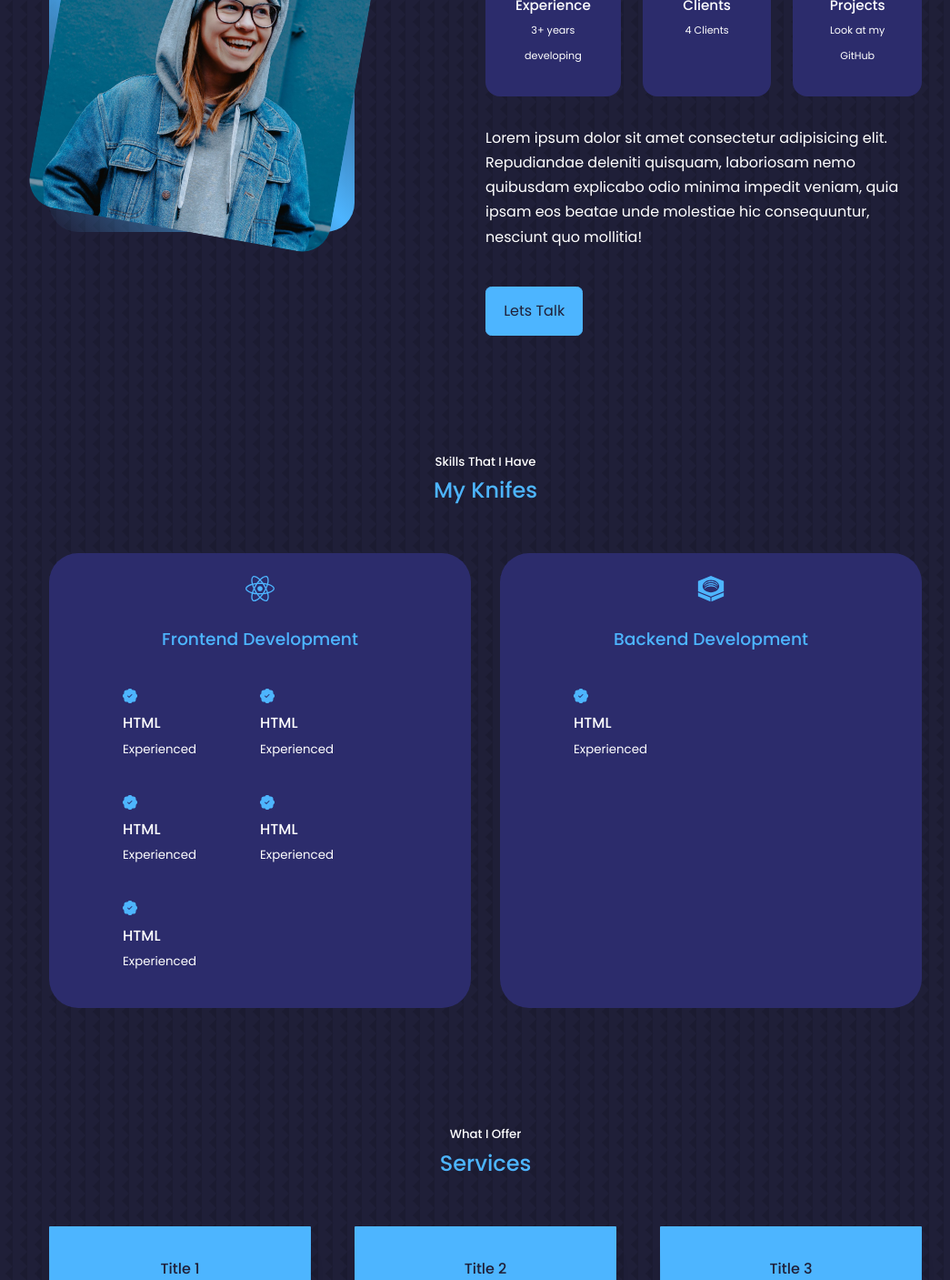
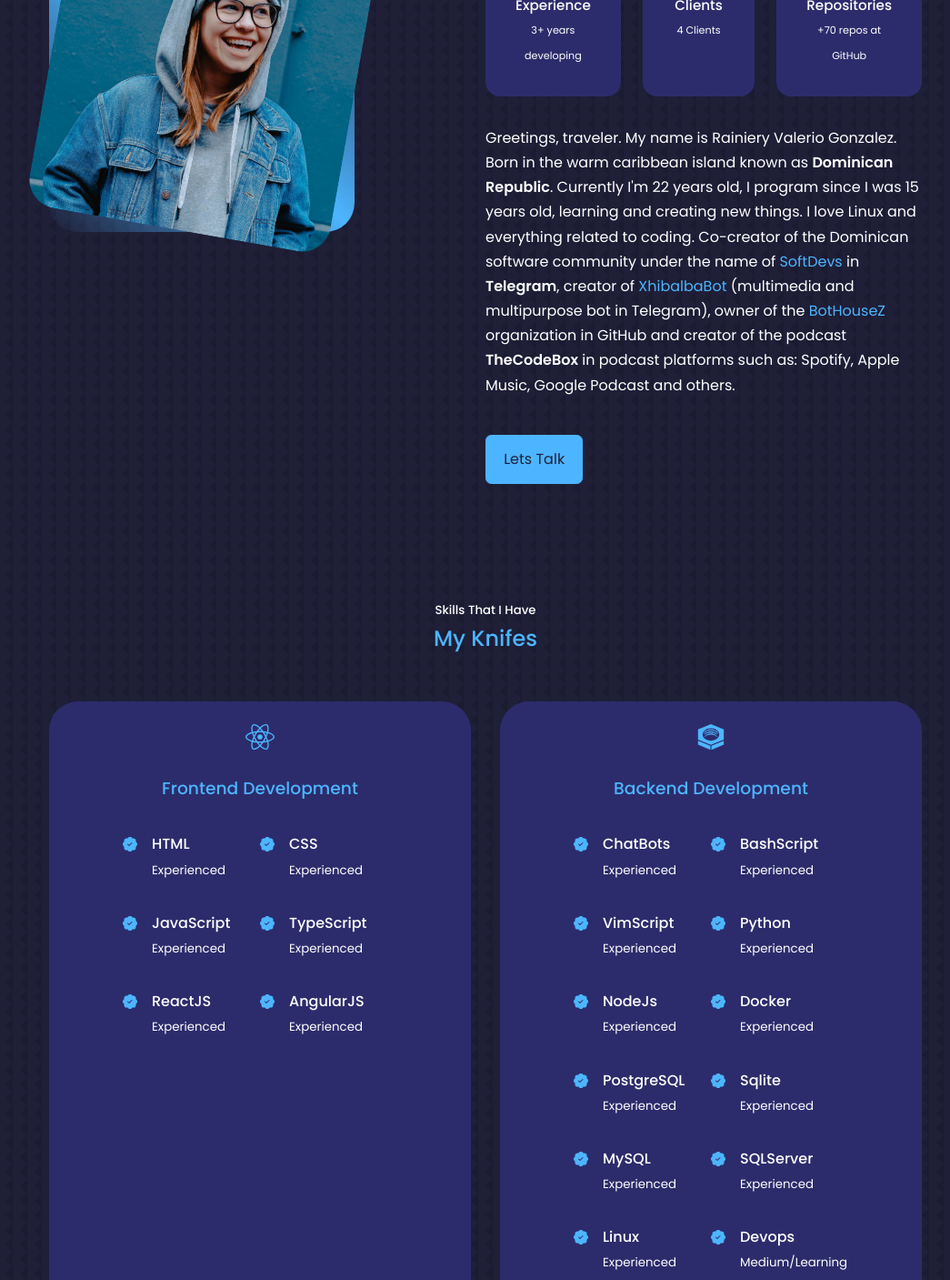
Before and after one commit to Seventty/react_portfolio, a React (Create React App) app: page / in a window 1280 px wide. Shown: the part 1120-2527 px from the top of the page at 91% size, without its empty margins (106-1151 px from the left). Built offline with nearby package versions, Linux system fonts and the light colour scheme.

Commit message:
Nav href fixed

```diff
--- a/src/App.tsx
+++ b/src/App.tsx
@@ -12,7 +12,7 @@
 } from "./components";
 
 const App = () => {
-  return <>
+  return <div id="home">
     <Header/>
     <Nav/>
     <About/>
@@ -22,7 +22,7 @@
     <Testimonials/>
     <Contact/>
     <Footer/>
-  </>;
+  </div>;
 };
 
 export default App;
--- a/src/components/about/About.tsx
+++ b/src/components/about/About.tsx
@@ -31,17 +31,24 @@
             </article>
             <article className="about__card">
               <VscFolderLibrary className="about__icon" />
-              <h5>Projects</h5>
-              <small>Look at my GitHub</small>
+              <h5>Repositories</h5>
+              <small>+70 repos at GitHub</small>
             </article>
           </div>
           <p>
-            Lorem ipsum dolor sit amet consectetur adipisicing elit. Repudiandae
-            deleniti quisquam, laboriosam nemo quibusdam explicabo odio minima
-            impedit veniam, quia ipsam eos beatae unde molestiae hic
-            consequuntur, nesciunt quo mollitia!
+            Greetings, traveler. My name is Rainiery Valerio Gonzalez. Born in
+            the warm caribbean island known as <b>Dominican Republic</b>. Currently I'm 22
+            years old, I program since I was 15 years old, learning and creating
+            new things. I love Linux and everything related to coding.
+            Co-creator of the Dominican software community under the name of
+            <a href="https://t.me/softdevs" className="flag1"> SoftDevs</a> in <b>Telegram</b>, creator of <a href="https://t.me/XhibalbaBot" className="flag2">XhibalbaBot</a> (multimedia and
+            multipurpose bot in Telegram), owner of the <a href="https://www.github.com/botHouseZ" className="flag1">BotHouseZ</a> organization
+            in GitHub and creator of the podcast <b>TheCodeBox</b> in podcast platforms
+            such as: Spotify, Apple Music, Google Podcast and others.
           </p>
-          <a href="#contact" className="btn btn-primary">Lets Talk</a>
+          <a href="#contact" className="btn btn-primary">
+            Lets Talk
+          </a>
         </div>
       </div>
     </section>
--- a/src/components/about/about.css
+++ b/src/components/about/about.css
@@ -65,6 +65,14 @@
     color: var(--color-light);
 }
 
+
+flag {
+    font-style: bold;
+    color: rgb(233, 21, 102);
+}
+
+
+
 @media screen and (max-width: 1024px) {
     .about__container {
         grid-template-columns: 1fr;
--- a/src/components/experience/Experience.tsx
+++ b/src/components/experience/Experience.tsx
@@ -3,6 +3,88 @@
 import { BsPatchCheckFill } from "react-icons/bs";
 import { GiHexagonalNut } from "react-icons/gi";
 import { FaReact } from "react-icons/fa";
+
+const frontendItems = [
+  {
+    title: "HTML",
+    level: "Experienced",
+  },
+  {
+    title: "CSS",
+    level: "Experienced",
+  },
+  {
+    title: "JavaScript",
+    level: "Experienced",
+  },
+  {
+    title: "TypeScript",
+    level: "Experienced",
+  },
+  {
+    title: "ReactJS",
+    level: "Experienced",
+  },
+  {
+    title: "AngularJS",
+    level: "Experienced",
+  },
+];
+
+const backendItems = [
+  {
+    title: "ChatBots",
+    level: "Experienced",
+  },
+  {
+    title: "BashScript",
+    level: "Experienced",
+  },
+  {
+    title: "VimScript",
+    level: "Experienced",
+  },
+  {
+    title: "Python",
+    level: "Experienced",
+  },
+  {
+    title: "NodeJs",
+    level: "Experienced",
+  },
+  {
+    title: "Docker",
+    level: "Experienced",
+  },
+  {
+    title: "PostgreSQL",
+    level: "Experienced",
+  },
+  {
+    title: "Sqlite",
+    level: "Experienced",
+  },
+  {
+    title: "MySQL",
+    level: "Experienced",
+  },
+  {
+    title: "SQLServer",
+    level: "Experienced",
+  },
+  {
+    title: "Linux",
+    level: "Experienced",
+  },
+  {
+    title: "Devops",
+    level: "Medium/Learning",
+  },
+  {
+    title: "AWS",
+    level: "Learning",
+  },
+];
 
 const Experience = () => {
   return (
@@ -12,57 +94,37 @@
 
       <div className="container experience__container">
         <div className="experience__frontend">
-          <FaReact className="header__icon"/>
+          <FaReact className="header__icon" />
           <h3>Frontend Development</h3>
           <div className="experience__content">
-            <article className="experience__detai">
-              <BsPatchCheckFill className="experience__details-icon"/>
+            {frontendItems.map(({ title, level }, index) => {
+              return (
+                <article key={index} className="experience__details">
+                  <BsPatchCheckFill className="experience__details-icon" />
                   <div>
-                <h4>HTML</h4>
-                <small className="text-light">Experienced</small>
+                    <h4>{title}</h4>
+                    <small className="text-light">{level}</small>
                   </div>
                 </article>
-            <article className="experience__detai">
-              <BsPatchCheckFill className="experience__details-icon"/>
-              <div>
-                <h4>HTML</h4>
-                <small className="text-light">Experienced</small>
-              </div>
-            </article>
-            <article className="experience__detai">
-              <BsPatchCheckFill className="experience__details-icon"/>
-              <div>
-                <h4>HTML</h4>
-                <small className="text-light">Experienced</small>
-              </div>
-            </article>
-            <article className="experience__detai">
-              <BsPatchCheckFill className="experience__details-icon"/>
-              <div>
-                <h4>HTML</h4>
-                <small className="text-light">Experienced</small>
-              </div>
-            </article>
-            <article className="experience__detai">
-              <BsPatchCheckFill className="experience__details-icon"/>
-              <div>
-                <h4>HTML</h4>
-                <small className="text-light">Experienced</small>
-              </div>
-            </article>
+              );
+            })}
           </div>
         </div>
         <div className="experience__backend">
-          <GiHexagonalNut className="header__icon"/>
+          <GiHexagonalNut className="header__icon" />
           <h3>Backend Development</h3>
           <div className="experience__content">
-            <article className="experience__detai">
-              <BsPatchCheckFill className="experience__details-icon"/>
+            {backendItems.map(({ title, level }, index) => {
+              return (
+                <article key={index} className="experience__details">
+                  <BsPatchCheckFill className="experience__details-icon" />
                   <div>
-                <h4>HTML</h4>
-                <small className="text-light">Experienced</small>
+                    <h4>{title}</h4>
+                    <small className="text-light">{level}</small>
                   </div>
                 </article>
+              );
+            })}
           </div>
         </div>
       </div>
--- a/src/components/experience/experience.css
+++ b/src/components/experience/experience.css
@@ -18,7 +18,7 @@
     cursor: default;
 }
 
-.experience__container>div h3 {
+.experience__container > div h3 {
     text-align: center;
     margin-bottom: 2rem;
     color: var(--color-primary);
@@ -55,7 +55,7 @@
         grid-template-columns: 1fr;
     }
 
-    .experience__container>div {
+    .experience__container > div {
         width: 80%;
         padding: 2rem;
         margin: 0 auto;
@@ -66,18 +66,14 @@
     }
 }
 
-@media screen and (max-width: 600) {
+@media screen and (max-width: 600px) {
     .experience__container {
         gap: 1rem;
     }
 
-    .experience__container>div {
+    .experience__container > div {
         width: 100%;
         padding: 2rem 1rem;
         margin: 0 auto;
     }
-
-    .experience__content {
-        padding: 1rem;
-    }
 }
--- a/src/components/footer/Footer.tsx
+++ b/src/components/footer/Footer.tsx
@@ -3,18 +3,29 @@
 import { BsTelegram, BsLinkedin, BsSpotify } from "react-icons/bs";
 
 const Footer = () => {
+  const actualYear = new Date().getFullYear();
   return (
     <footer>
-      <a href="#/" className="footer__logo">Seventty's portfolio</a>
+      <a href="#/" className="footer__logo">
+        Seventty's portfolio
+      </a>
 
       <div className="footer__socials">
-        <a href="https://www.linkedin.com/in/seventty/"><BsLinkedin/></a>
-        <a href="https://t.me/zeroseventty"><BsTelegram/></a>
-        <a href="https://open.spotify.com/show/6cEld82ZcHaKU7fcaUc6Lu"><BsSpotify/></a>
+        <a href="https://www.linkedin.com/in/seventty/">
+          <BsLinkedin />
+        </a>
+        <a href="https://t.me/zeroseventty">
+          <BsTelegram />
+        </a>
+        <a href="https://open.spotify.com/show/6cEld82ZcHaKU7fcaUc6Lu">
+          <BsSpotify />
+        </a>
       </div>
 
       <div className="footer_copyright">
-        <small>&copy; Rainiery Valerio Gonzalez, All rights reserved.</small>
+        <small>
+          {actualYear} &copy; Rainiery Valerio Gonzalez, All rights reserved.
+        </small>
       </div>
     </footer>
   );
--- a/src/components/header/Header.tsx
+++ b/src/components/header/Header.tsx
@@ -16,7 +16,7 @@
         <div className="me">
           <img src={mainImage} alt="me"/>
         </div>
-        <a href="#contact" className="scroll__down">Scroll down</a>
+        <a href="#contact" className="scroll__down">Go Down</a>
       </div>
     </header>
   );
--- a/src/components/nav/Nav.tsx
+++ b/src/components/nav/Nav.tsx
@@ -5,26 +5,23 @@
 import { RiServiceLine } from "react-icons/ri";
 import { BsGem } from "react-icons/bs";
 import { useState } from "react";
-import { useScrollPosition } from "../../hooks/useScrollPosition";
 
 const Nav = () => {
   const [activeNav, setActiveNav] = useState("#");
-  const scrollPosition: number = useScrollPosition();
-
 
   return (
     <nav>
       <a
-        href="#"
+        href="#home"
         onClick={() => setActiveNav("#")}
-        className={(activeNav === "#" || scrollPosition === 0) ? "active" : ""}
+        className={activeNav === "#" ? "active" : ""}
       >
         <AiOutlineHome />
       </a>
       <a
         href="#about"
         onClick={() => setActiveNav("#about")}
-        className={(activeNav === "#bout" || scrollPosition === 500) ? "active" : ""}
+        className={activeNav === "#about" ? "active" : ""}
       >
         <AiOutlineUser />
       </a>
```
Lines whose indentation alone changed are shown as unchanged.
